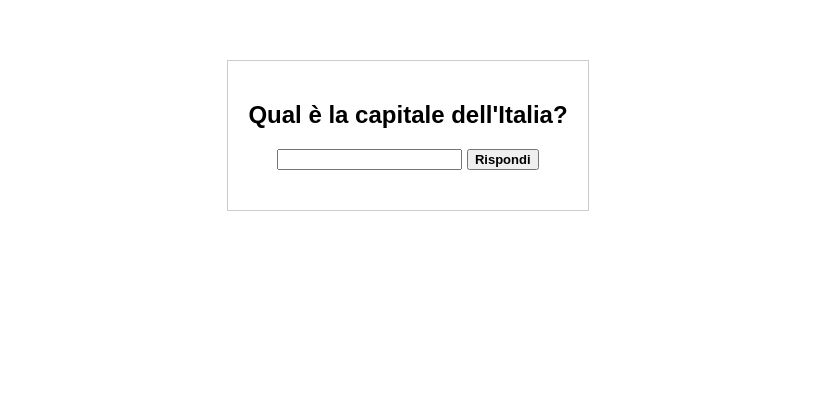
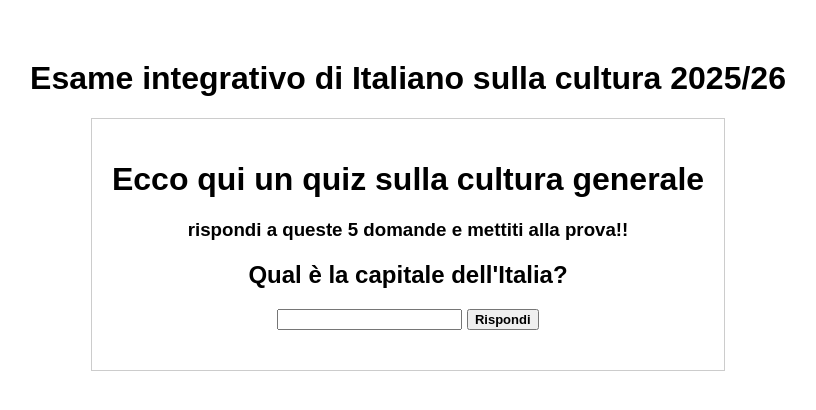
Before and after one commit to MassariAndrea/quiz-naive-, a plain HTML site: page index.html in a window 1280 px wide. Shown: the part 240-650 px from the top of the page, without its empty margins (232-1048 px from the left). Drawn offline with Linux system fonts and the light colour scheme.

Commit message:
Update index.html

```diff
--- a/index.html
+++ b/index.html
@@ -10,7 +10,10 @@
 </head>
 
 <body class="body">
+    <h1>Esame integrativo di Italiano sulla cultura 2025/26</h1>
     <div class="quiz">
+        <h1>Ecco qui un quiz sulla cultura generale</h1>
+        <h3>rispondi a queste 5 domande e mettiti alla prova!!</h3>
         <div class="question">
             <h2 id="testo"> </h2>
             <div >
```
